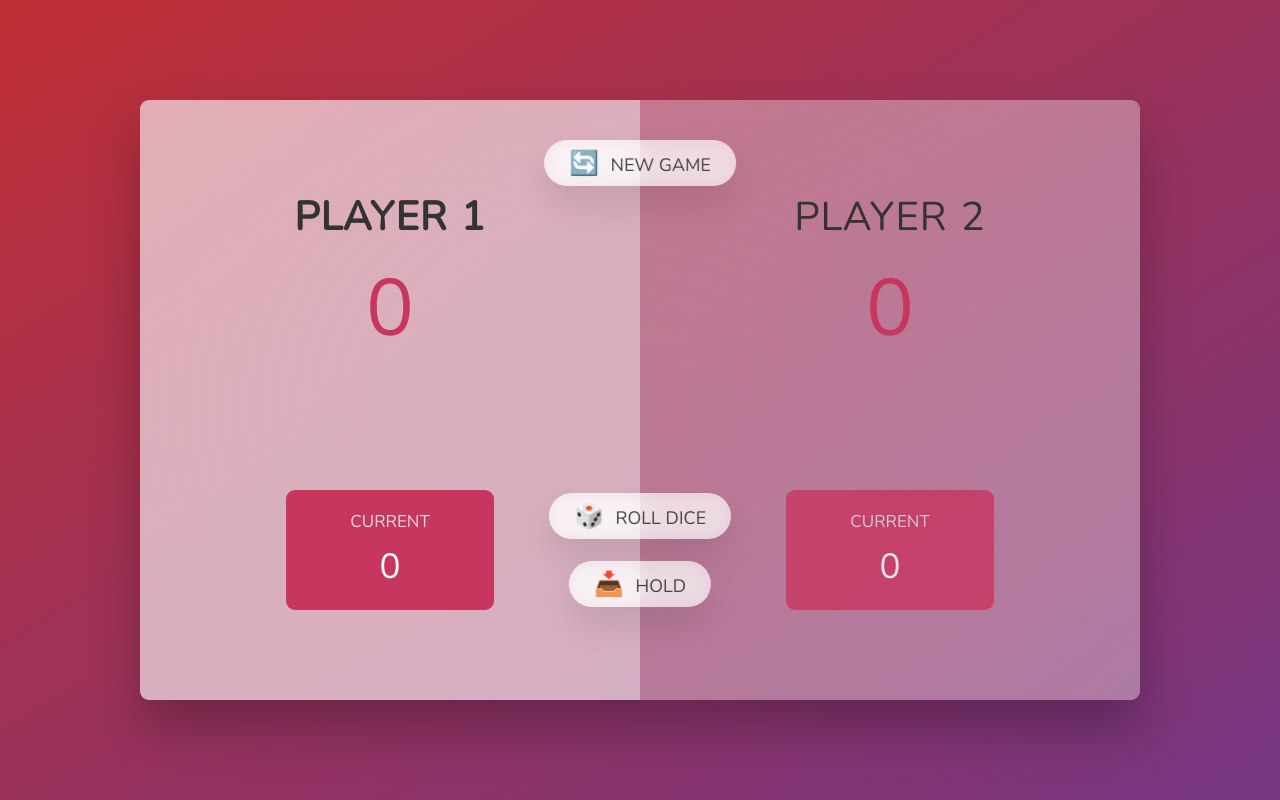
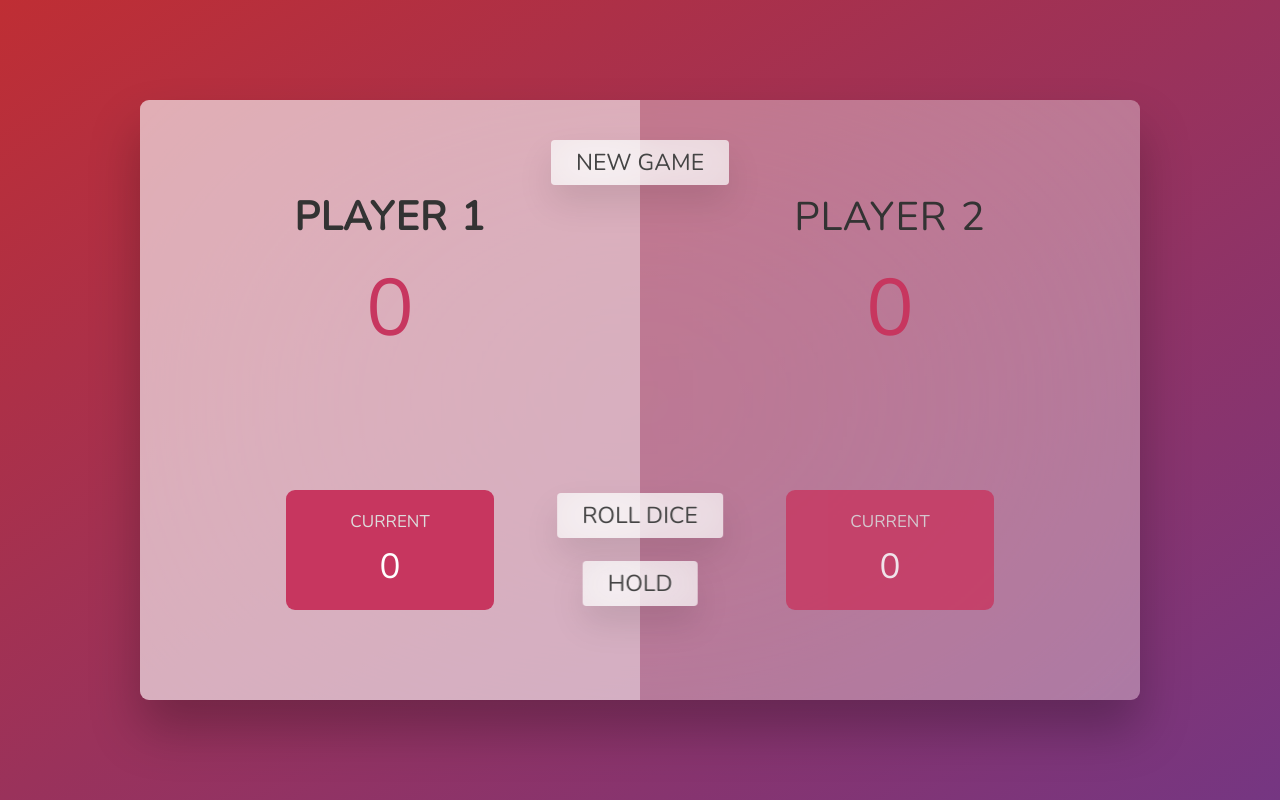
Before and after one commit to ZainGill45/Dice-Game, a plain HTML site: page index.html in a window 1280 px wide. Drawn offline with nearby package versions, Linux system fonts and the light colour scheme.

Commit message:
Made it more visually appealing

```diff
--- a/index.html
+++ b/index.html
@@ -27,9 +27,9 @@
       </section>
 
       <img src="dice-5.png" alt="Playing dice" class="dice" />
-      <button class="btn btn--new">🔄 New game</button>
-      <button class="btn btn--roll">🎲 Roll dice</button>
-      <button class="btn btn--hold">📥 Hold</button>
+      <button class="btn btn--new">New game</button>
+      <button class="btn btn--roll">Roll dice</button>
+      <button class="btn btn--hold">Hold</button>
     </main>
     <script src="script.js"></script>
   </body>
--- a/style.css
+++ b/style.css
@@ -108,25 +108,19 @@ main {
   background: none;
   border: none;
   font-family: inherit;
-  font-size: 1.8rem;
+  font-size: 2.3rem;
   text-transform: uppercase;
   cursor: pointer;
   font-weight: 400;
   transition: all 0.2s;
 
-  background-color: white;
-  background-color: rgba(255, 255, 255, 0.6);
-  backdrop-filter: blur(10px);
+  background-color: azure;
+  background-color: rgba(250, 250, 250, 0.7);
+  backdrop-filter: blur(20px);
 
   padding: 0.7rem 2.5rem;
-  border-radius: 50rem;
+  border-radius: 0.4rem;
   box-shadow: 0 1.75rem 3.5rem rgba(0, 0, 0, 0.1);
-}
-
-.btn::first-letter {
-  font-size: 2.4rem;
-  display: inline-block;
-  margin-right: 0.7rem;
 }
 
 .btn--new {
```
